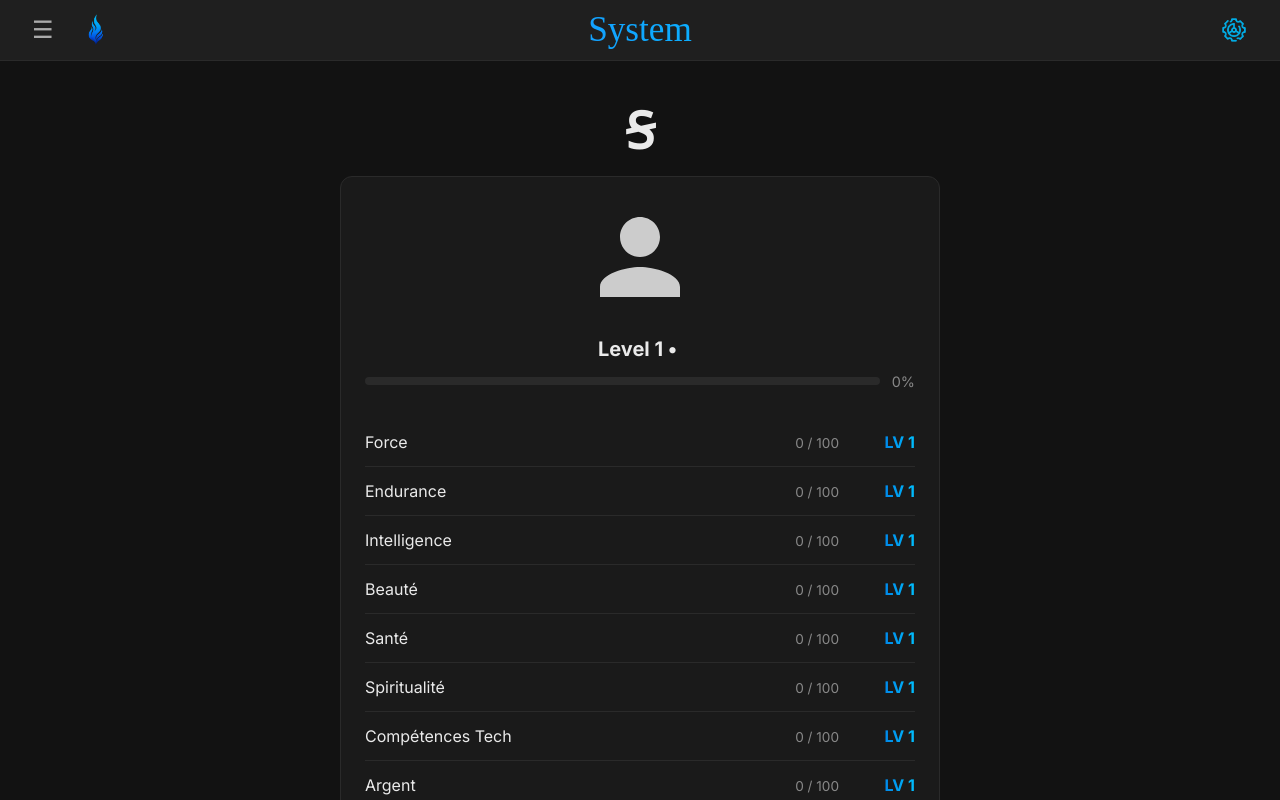
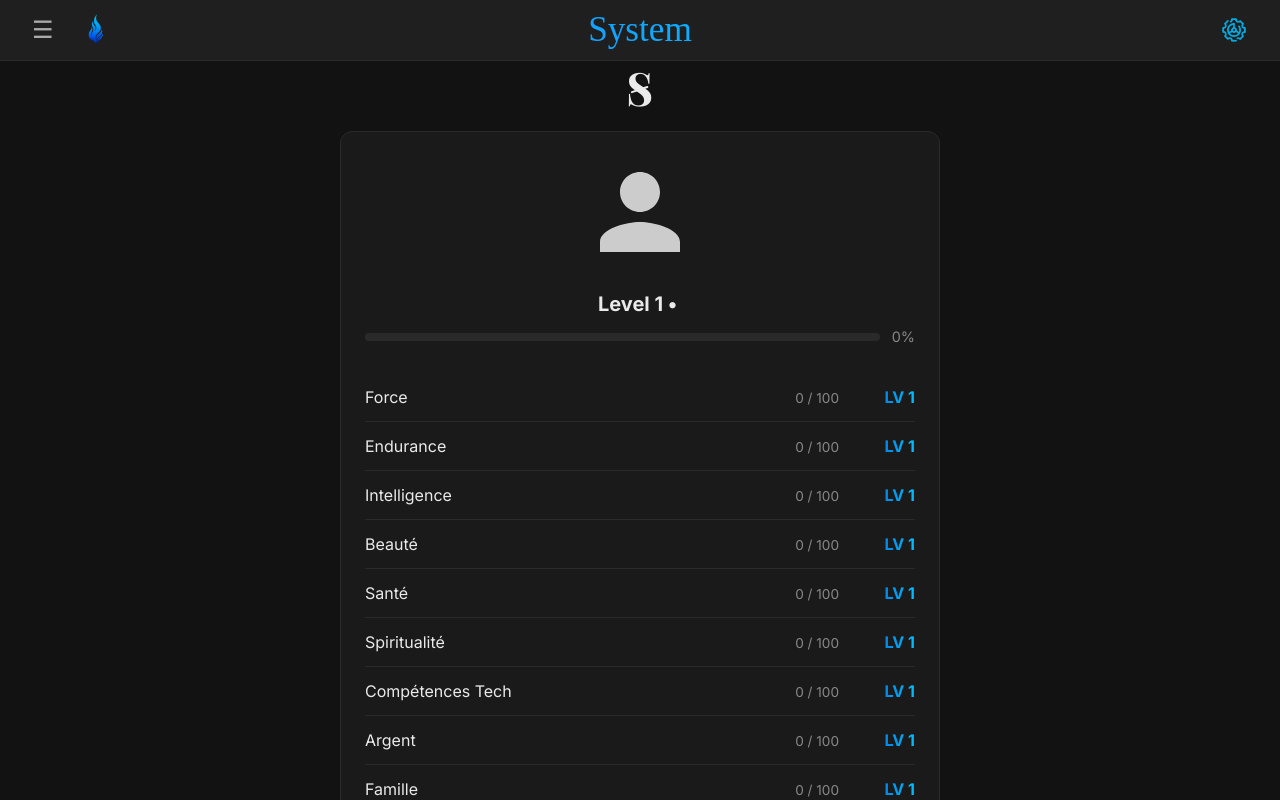
Before and after one commit to Assed95470/System, a React (Vite) app: page / in a window 1280 px wide. Shown: the top 800 px of the page. Built offline with nearby package versions, Linux system fonts and the light colour scheme; no server answers; the database is empty; a web font is replaced by a local one.

Commit message:
fix: Switch to P3

```diff
--- a/src/QuestManager.jsx
+++ b/src/QuestManager.jsx
@@ -14,8 +14,7 @@ import { storage } from './firebase';
 import { ref, uploadBytes, getDownloadURL } from 'firebase/storage';
 import { toast } from 'react-hot-toast';
 
-// --- DÉFINITION DES COMPOSANTS ET FONCTIONS MANQUANTS ---
-
+// --- DÉFINITION DES COMPOSANTS (GARDER CEUX-CI) ---
 const Card = ({ children, style, isMobile }) => (
   <div style={{
     background: '#1a1a1a',
@@ -71,8 +70,45 @@ const CustomTooltip = ({ active, payload }) => {
 };
 
 
+// --- LE NOUVEAU SYMBOLE SVG DE HAUTE QUALITÉ ---
+const TitleIcon = ({ size = '3.2rem', isMobile }) => {
+  const iconSize = isMobile ? '2.5rem' : size;
+  return (
+    <svg
+      width={iconSize}
+      height={iconSize}
+      viewBox="0 0 100 100"
+      xmlns="http://www.w3.org/2000/svg"
+      style={{ verticalAlign: 'middle' }}
+    >
+      <text
+        x="50%"
+        y="50%"
+        dy="0.35em"
+        textAnchor="middle"
+        fill="#EAEAEA"
+        style={{
+          fontFamily: "'Playfair Display', serif",
+          fontSize: '90px',
+          fontWeight: 700,
+        }}
+      >
+        S
+      </text>
+      {/* Barre diagonale de bas-gauche à haut-droite, fine et courte */}
+      <line
+        x1="35" y1="55" x2="65" y2="45"
+        stroke="#EAEAEA"
+        strokeWidth="4"
+        strokeLinecap="round"
+      />
+    </svg>
+  );
+};
+
+
 export default function QuestManager({
-  name = "Ꞩ",
+  name = "Ꞩ", // Ce n'est plus utilisé pour le titre
   stats = {},
   profilePicUrl,
   setProfilePicUrl,
@@ -124,17 +160,13 @@ export default function QuestManager({
 
   return (
     <div style={{ padding: isMobile ? '3px 16px' : '3px', maxWidth: '600px', margin: '0 auto' }}>
-      <h1 style={{
-        fontFamily: "'Playfair Display', serif",
+      <div style={{
         textAlign: "center",
         marginBottom: '16px',
-        fontSize: isMobile ? '2.5rem' : '3.2rem',
-        fontWeight: '700',
-        color: '#EAEAEA',
-        lineHeight: '1.2'
+        // On utilise un div simple pour centrer notre icône
       }}>
-        {name}
-      </h1>
+        <TitleIcon isMobile={isMobile} />
+      </div>
 
       <Card isMobile={isMobile}>
         <div style={{ textAlign: 'center', marginBottom: '20px' }}>
```
